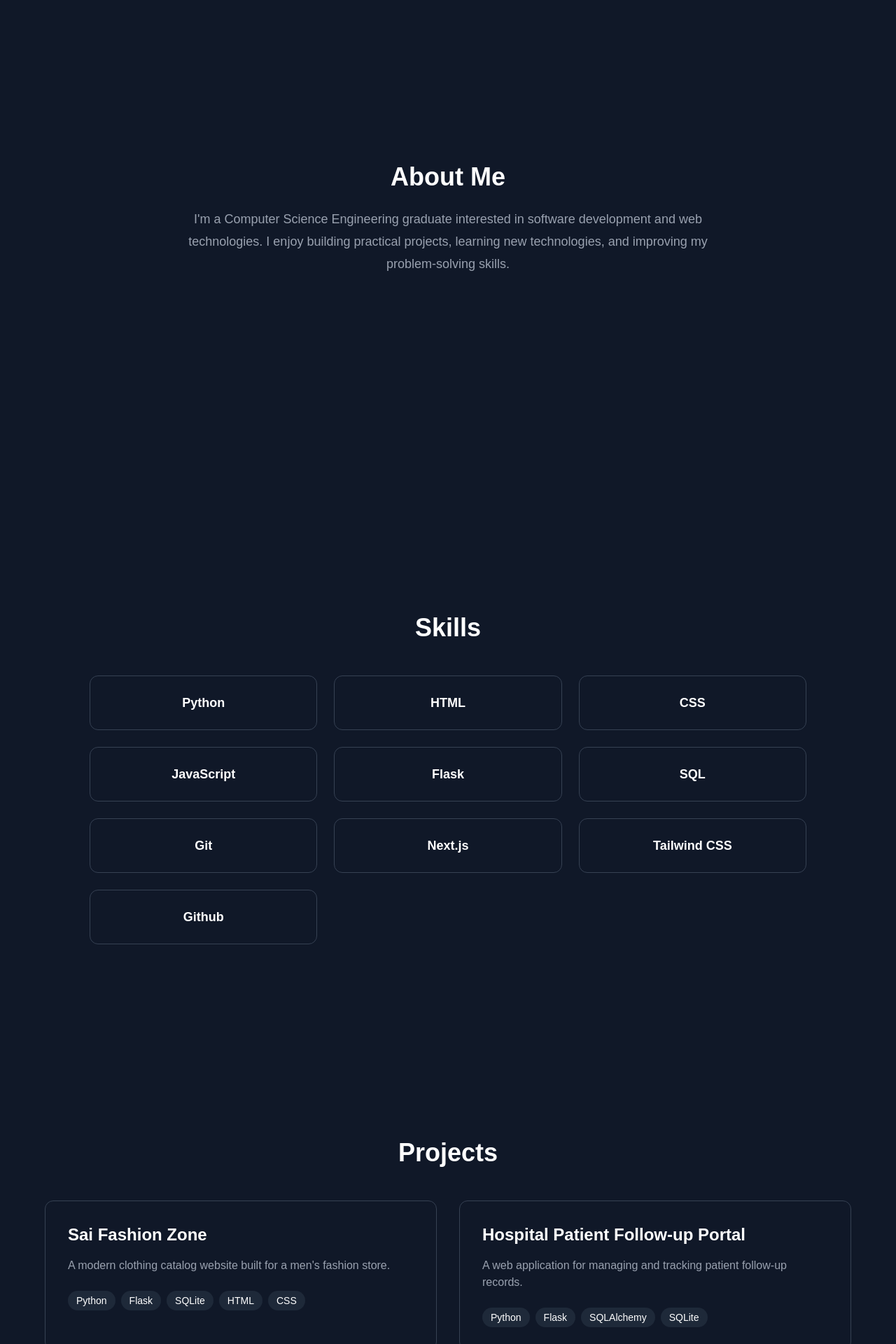
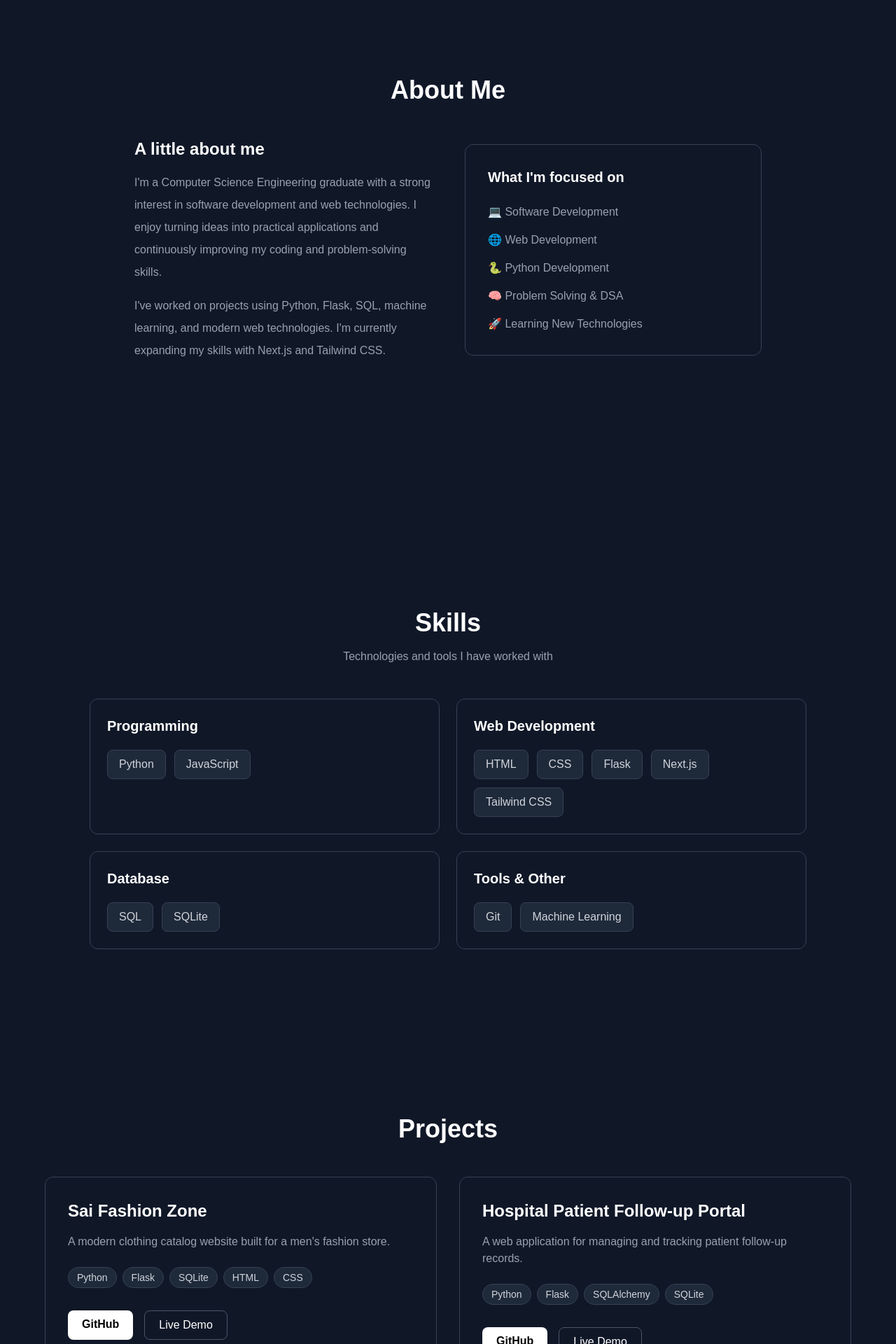
Before and after one commit to Moksha-source/my-portfolio, a Next.js app: page / in a window 1280 px wide. Shown: the part 880-2800 px from the top of the page at 70% size. Built offline with nearby package versions, Linux system fonts and the light colour scheme.

Commit message:
Improve portfolio design and responsiveness

```diff
--- a/components/About.tsx
+++ b/components/About.tsx
@@ -1,18 +1,55 @@
 export default function About() {
   return (
-    <section id="about" className="min-h-screen flex items-center justify-center px-8">
-      <div className="max-w-3xl text-center">
+    <section
+      id="about"
+      className="min-h-screen flex items-center justify-center px-8 py-20"
+    >
+      <div className="max-w-4xl w-full">
 
-        <h2 className="text-4xl font-bold mb-6">
+        <h2 className="text-4xl font-bold text-center mb-12">
           About Me
         </h2>
 
-        <p className="text-gray-400 text-lg leading-8">
-          I'm a Computer Science Engineering graduate interested in
-          software development and web technologies. I enjoy building
-          practical projects, learning new technologies, and improving
-          my problem-solving skills.
-        </p>
+        <div className="grid md:grid-cols-2 gap-12 items-center">
+
+          <div>
+            <h3 className="text-2xl font-semibold mb-4">
+              A little about me
+            </h3>
+
+            <p className="text-gray-400 leading-8">
+              I'm a Computer Science Engineering graduate with a
+              strong interest in software development and web
+              technologies. I enjoy turning ideas into practical
+              applications and continuously improving my coding
+              and problem-solving skills.
+            </p>
+
+            <p className="text-gray-400 leading-8 mt-4">
+              I've worked on projects using Python, Flask, SQL,
+              machine learning, and modern web technologies. I'm
+              currently expanding my skills with Next.js and
+              Tailwind CSS.
+            </p>
+          </div>
+
+          <div className="border border-gray-700 rounded-xl p-8">
+
+            <h3 className="text-xl font-semibold mb-6">
+              What I'm focused on
+            </h3>
+
+            <ul className="space-y-4 text-gray-400">
+              <li>💻 Software Development</li>
+              <li>🌐 Web Development</li>
+              <li>🐍 Python Development</li>
+              <li>🧠 Problem Solving & DSA</li>
+              <li>🚀 Learning New Technologies</li>
+            </ul>
+
+          </div>
+
+        </div>
 
       </div>
     </section>
--- a/components/Projects.tsx
+++ b/components/Projects.tsx
@@ -4,18 +4,24 @@ const projects = [
     description:
       "A modern clothing catalog website built for a men's fashion store.",
     technologies: ["Python", "Flask", "SQLite", "HTML", "CSS"],
+    github: "https://github.com/Moksha-source/sai-fashion-zone",
+    demo: "https://sai-fashion-zone-j375.onrender.com/",
   },
   {
     title: "Hospital Patient Follow-up Portal",
     description:
       "A web application for managing and tracking patient follow-up records.",
     technologies: ["Python", "Flask", "SQLAlchemy", "SQLite"],
+    github: "https://github.com/Moksha-source/hospital-patient-followup-portal",
+    demo: "https://hospital-patient-followup-portal.onrender.com",
   },
   {
     title:"Cyber Threat Detection System",
     description:
     "A machine learning-based system developed to detect and classify potential cyber threats from network activity and identify suspicious patterns.",
     technologies: ["python","Machine Learning","pandas","Numpy"],
+    github: "https://github.com/Moksha-source/Cyber-Threat-Detection-by-using-AI-and-ML",
+    demo: "https://cyber-threat-detection-by-using-ai-and-ml.onrender.com",
   },
 ];
 
@@ -36,7 +42,7 @@ export default function Projects() {
           {projects.map((project) => (
             <div
               key={project.title}
-              className="border border-gray-700 rounded-xl p-8 hover:border-white transition"
+              className="border border-gray-700 rounded-xl p-8 hover:border-white hover:-translate-y-2 transition duration-300"
             >
 
               <h3 className="text-2xl font-bold mb-4">
@@ -51,11 +57,33 @@ export default function Projects() {
                 {project.technologies.map((tech) => (
                   <span
                     key={tech}
-                    className="bg-gray-800 px-3 py-1 rounded-full text-sm"
+                    className="bg-gray-800 border border-gray-700 px-3 py-1 rounded-full text-sm text-gray-300"
                   >
                     {tech}
                   </span>
                 ))}
+              </div>
+
+              <div className="flex gap-4 mt-8">
+
+                <a
+                  href={project.github}
+                  target="_blank"
+                  rel="noopener noreferrer"
+                  className="bg-white text-black px-5 py-2 rounded-lg font-semibold hover:bg-gray-200 hover:scale-105 transition"
+                >
+                  GitHub
+                </a>
+
+                <a
+                  href={project.demo}
+                  target="_blank"
+                  rel="noopener noreferrer"
+                  className="border border-gray-600 px-5 py-2 rounded-lg hover:border-white hover:scale-105 transition"
+                >
+                  Live Demo
+                </a>
+
               </div>
 
             </div>
@@ -64,6 +92,7 @@ export default function Projects() {
         </div>
 
       </div>
+
     </section>
   );
 }
--- a/components/Skills.tsx
+++ b/components/Skills.tsx
@@ -1,38 +1,63 @@
-const skills = [
-  "Python",
-  "HTML",
-  "CSS",
-  "JavaScript",
-  "Flask",
-  "SQL",
-  "Git",
-  "Next.js",
-  "Tailwind CSS",
-  "Github"
+const skillGroups = [
+  {
+    title: "Programming",
+    skills: ["Python", "JavaScript"],
+  },
+  {
+    title: "Web Development",
+    skills: ["HTML", "CSS", "Flask", "Next.js", "Tailwind CSS"],
+  },
+  {
+    title: "Database",
+    skills: ["SQL", "SQLite"],
+  },
+  {
+    title: "Tools & Other",
+    skills: ["Git", "Machine Learning"],
+  },
 ];
 
 export default function Skills() {
   return (
     <section
       id="skills"
-      className="min-h-screen flex items-center justify-center px-8"
+      className="min-h-screen flex items-center justify-center px-8 py-20"
     >
-      <div className="max-w-5xl w-full text-center">
+      <div className="max-w-5xl w-full">
 
-        <h2 className="text-4xl font-bold mb-12">
+        <h2 className="text-4xl font-bold text-center mb-4">
           Skills
         </h2>
 
-        <div className="grid grid-cols-2 md:grid-cols-3 gap-6">
+        <p className="text-gray-400 text-center mb-12">
+          Technologies and tools I have worked with
+        </p>
 
-          {skills.map((skill) => (
+        <div className="grid md:grid-cols-2 gap-6">
+
+          {skillGroups.map((group) => (
             <div
-              key={skill}
-              className="border border-gray-700 rounded-xl p-6 hover:border-white transition"
+              key={group.title}
+              className="border border-gray-700 rounded-xl p-6 hover:border-white hover:-translate-y-1 transition duration-300"
             >
-              <p className="text-lg font-semibold">
-                {skill}
-              </p>
+
+              <h3 className="text-xl font-semibold mb-5">
+                {group.title}
+              </h3>
+
+              <div className="flex flex-wrap gap-3">
+
+                {group.skills.map((skill) => (
+                  <span
+                    key={skill}
+                    className="bg-gray-800 border border-gray-700 px-4 py-2 rounded-lg text-gray-300"
+                  >
+                    {skill}
+                  </span>
+                ))}
+
+              </div>
+
             </div>
           ))}
 
```
